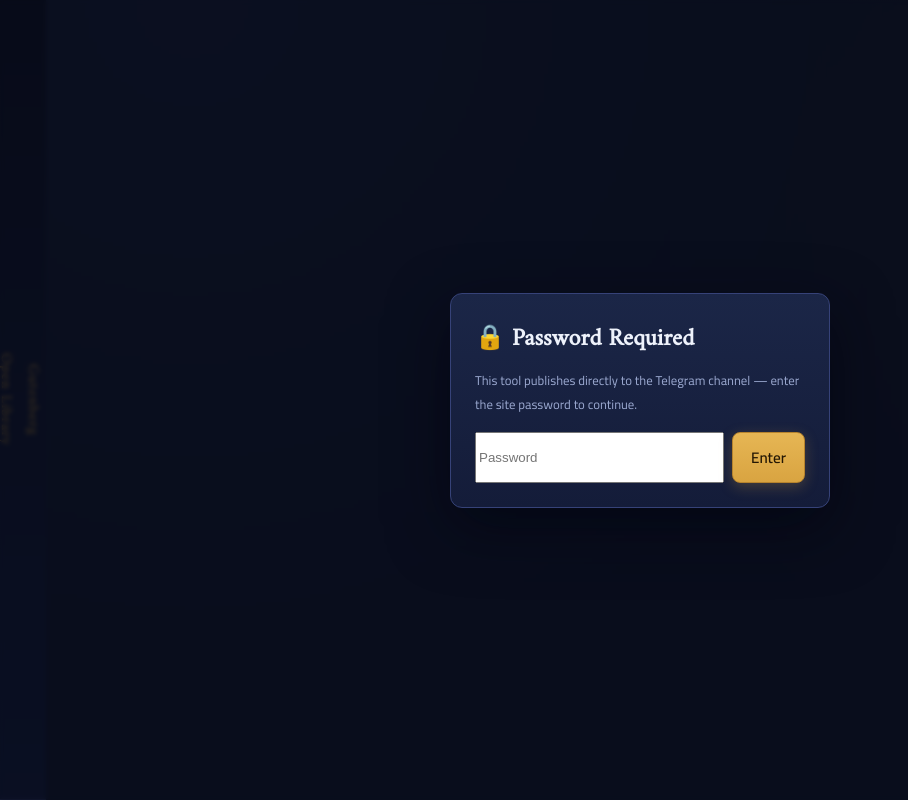
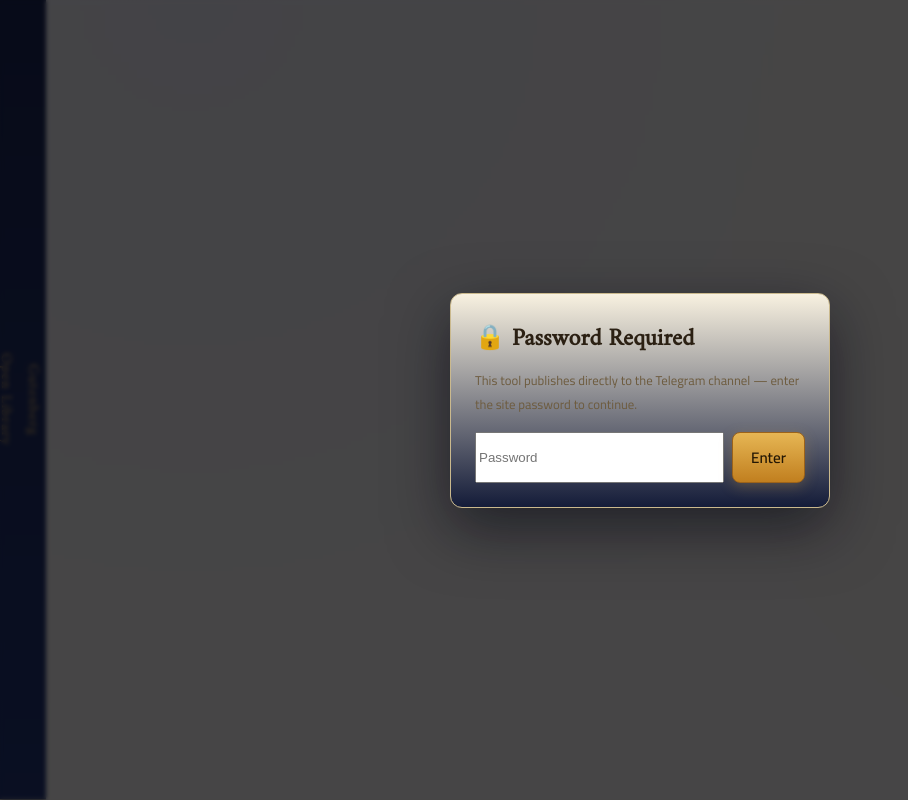
Before and after one commit to manou18/Telegram-Bot-publisher, a website: page public/index.html in a window 1280 px wide. Shown: the whole page, without its empty margins (0-908 px from the left). Drawn offline with Linux system fonts and the light colour scheme.

Commit message:
Add files via upload

```diff
--- a/public/index.html
+++ b/public/index.html
@@ -3,6 +3,22 @@
 <head>
 <meta charset="UTF-8" />
 <meta name="viewport" content="width=device-width, initial-scale=1.0" />
+<meta name="color-scheme" content="dark light" />
+<script>
+  // Runs synchronously, before style.css is even requested, so the correct theme is
+  // already on <html> by first paint — no flash of the wrong background while the
+  // stylesheet loads, and no fight with the OS/browser's own auto-dark heuristics
+  // (which only kick in on pages that never declare an opinion of their own).
+  // A saved manual choice always wins; otherwise it follows the device's day/night
+  // setting, the same way it did before this app declared a real light theme.
+  (function () {
+    var saved = localStorage.getItem("theme");
+    var theme = saved === "light" || saved === "dark"
+      ? saved
+      : (window.matchMedia("(prefers-color-scheme: light)").matches ? "light" : "dark");
+    document.documentElement.setAttribute("data-theme", theme);
+  })();
+</script>
 <title>Book Index — Telegram Publisher</title>
 <link rel="preconnect" href="https://fonts.googleapis.com">
 <link href="https://fonts.googleapis.com/css2?family=Amiri:ital@0;1&family=Cairo:wght@400;600;700&display=swap" rel="stylesheet">
@@ -39,6 +55,7 @@
         <p class="subhead">Browse, pick, and publish to the channel — no command line needed</p>
       </div>
       <div class="header-actions">
+        <button id="themeToggleBtn" class="btn-ghost" type="button"></button>
         <button id="statsBtn" class="btn-ghost">📊 Stats</button>
         <button id="healthBtn" class="btn-ghost">🩺 Sources</button>
         <div class="more-menu">
--- a/public/style.css
+++ b/public/style.css
@@ -8,9 +8,64 @@
   --green: #d9a441;           /* primary accent (gold) replaces old "green" role */
   --green-dark: #b6832d;      /* accent hover / darker gold */
   --stamp: #e08a5b;           /* warm accent for warnings / highlights */
+  --stamp-rgb: 224, 138, 91;  /* same color as --stamp, as r,g,b for use inside rgba() */
   --accent-blue: #6f93f0;     /* secondary cool accent for links/rating */
   --font-display: "Amiri", serif;
   --font-body: "Cairo", sans-serif;
+  color-scheme: dark;
+}
+
+/* Day mode — an index card pulled from the same catalog drawer, not just the dark
+   theme with colors flipped: warm aged-paper tan rather than a stark white, ink that
+   reads as brown-black typewriter ribbon rather than pure #000, and the same gold the
+   dark theme uses for its accent, just deepened so it still holds contrast on paper
+   instead of navy. Applied whenever the user has explicitly chosen it (data-theme,
+   set synchronously in <head> before first paint — see the inline script there)... */
+:root[data-theme="light"] {
+  --paper: #ede2c8;
+  --paper-card: #f8f1e0;
+  --paper-card-alt: #e6d7b3;
+  --ink: #2b2013;
+  --ink-soft: #6e5c3f;
+  --rule: #cab98d;
+  --green: #c17f1f;
+  --green-dark: #9c631a;
+  --stamp: #a8461f;
+  --stamp-rgb: 168, 70, 31;
+  --accent-blue: #2d4f9e;
+  color-scheme: light;
+}
+
+/* ...or, with no saved choice yet, whenever the device itself is in light mode — same
+   tokens, just triggered by the OS setting instead of a click. The :not() guard means an
+   explicit dark choice on a light-mode device isn't overridden back to light. */
+@media (prefers-color-scheme: light) {
+  :root:not([data-theme="dark"]) {
+    --paper: #ede2c8;
+    --paper-card: #f8f1e0;
+    --paper-card-alt: #e6d7b3;
+    --ink: #2b2013;
+    --ink-soft: #6e5c3f;
+    --rule: #cab98d;
+    --green: #c17f1f;
+    --green-dark: #9c631a;
+    --stamp: #a8461f;
+    --stamp-rgb: 168, 70, 31;
+    --accent-blue: #2d4f9e;
+    color-scheme: light;
+  }
+}
+
+/* The switch itself should feel like turning a page, not a hard cut — but only for
+   people who haven't asked their system to minimize motion. */
+@media (prefers-reduced-motion: no-preference) {
+  html {
+    transition: background-color 0.25s ease;
+  }
+  body, .catalog, header, .field, select, input, textarea,
+  [class*="card"], [class*="panel"], [class*="overlay"], .nav-sticky, .tab, .mode-group {
+    transition: background-color 0.25s ease, color 0.25s ease, border-color 0.25s ease;
+  }
 }
 
 * { box-sizing: border-box; }
@@ -46,8 +101,12 @@
     justify-content: space-around;
     align-items: center;
     width: 46px;
+    /* Deliberately not themed — a card-catalog cabinet is dark wood whether the
+       reading room's lights are on or off. Keeping it constant in both modes reads
+       as furniture, not as a leftover dark-mode style. */
     background: linear-gradient(180deg, #0e1428, #16214a);
-    color: var(--green);
+    color: #d9a441; /* the rail's own gold, not var(--green) — that token darkens in
+      light mode for contrast on paper, but this rail's background stays dark either way */
     padding: 32px 0;
     flex-shrink: 0;
     border-inline-end: 1px solid var(--rule);
@@ -419,7 +478,7 @@
   padding: 20px;
   padding-top: max(20px, env(safe-area-inset-top));
   padding-bottom: max(20px, env(safe-area-inset-bottom));
-  z-index: 10;
+  z-index: 50;
 }
 
 .preview-card {
@@ -593,7 +652,7 @@
   font-size: 0.88rem;
   margin: 0 0 16px;
   padding: 8px 10px;
-  background: rgba(224, 138, 91, 0.12);
+  background: rgba(var(--stamp-rgb), 0.12);
   border: 1px solid var(--stamp);
   border-radius: 6px;
   color: var(--stamp);
@@ -829,7 +888,7 @@
   font-size: 0.85rem;
   margin: 0 0 16px;
   padding: 8px 10px;
-  background: rgba(224, 138, 91, 0.12);
+  background: rgba(var(--stamp-rgb), 0.12);
   border: 1px solid var(--stamp);
   border-radius: 6px;
   color: var(--stamp);
```
